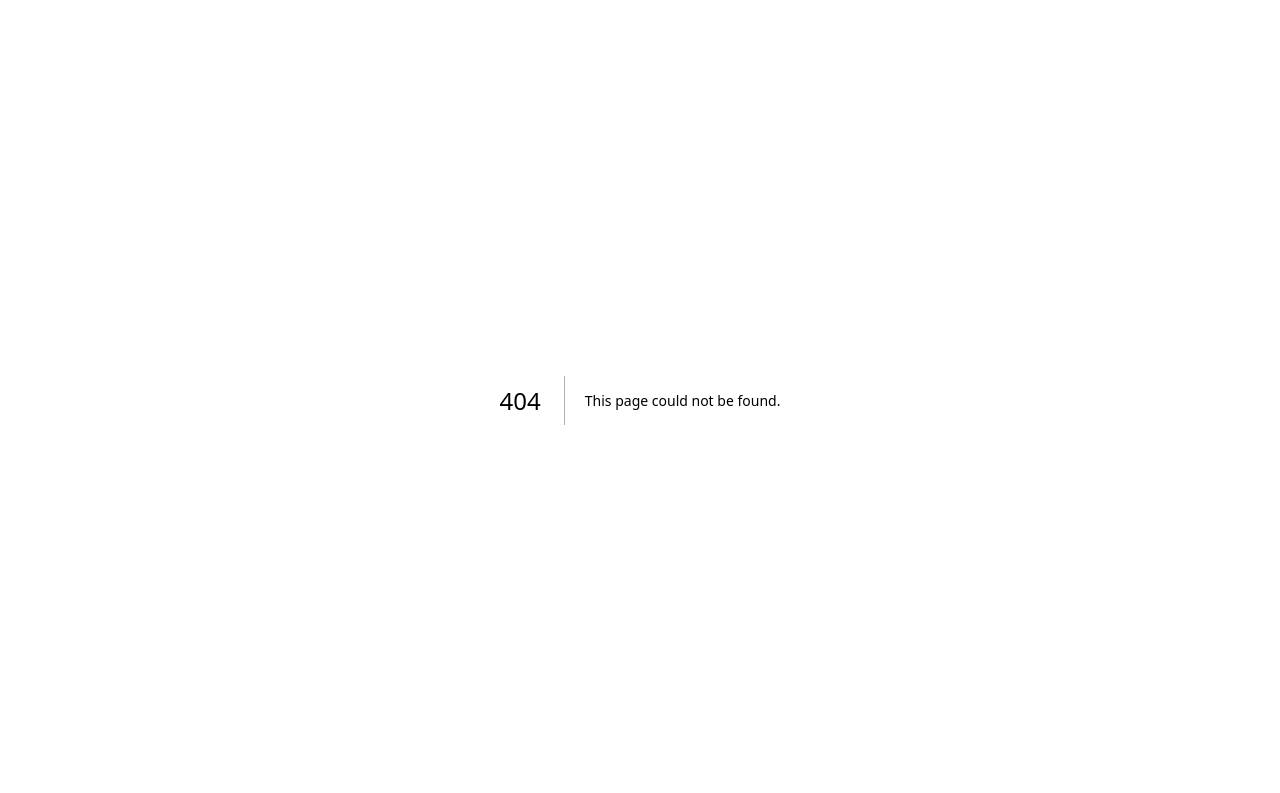
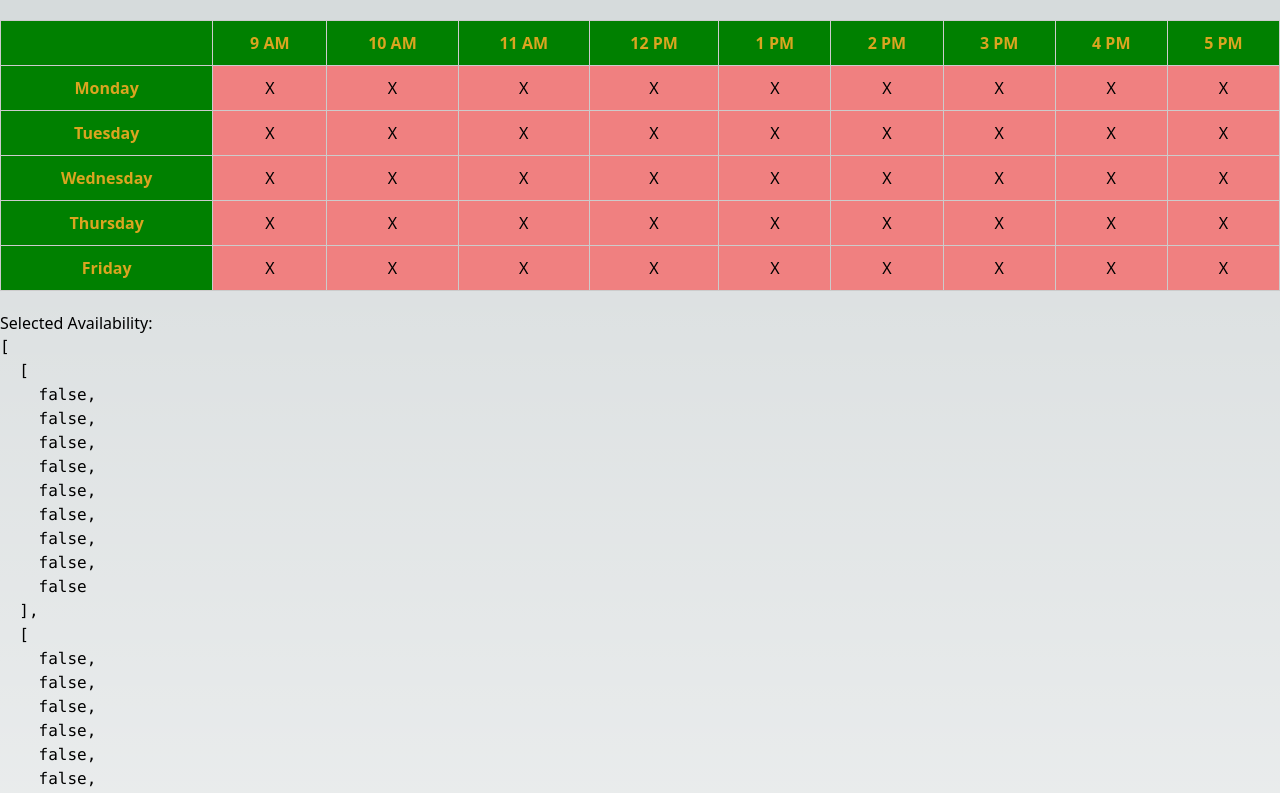
Before and after one commit to nnayk/cs-scheduling, a Next.js app in the folder frontend/: page /Availability in a window 1280 px wide. Before the commit this address had no page. Shown: the top 793 px of the page. Built offline with nearby package versions, Linux system fonts and the light colour scheme.

Commit message:
Fixed availability grid color scheme
Still adding neutral selection functionality

```diff
--- a/frontend/src/pages/AvailabilityGrid.js
+++ b/frontend/src/pages/Availability.js
@@ -1,5 +1,5 @@
 import { useState } from "react";
-import styles from "./AvailabilityGrid.module.css"; // Import the CSS styles
+import styles from "./Availability.module.css"; // Import the CSS styles
 
 const days = ["Monday", "Tuesday", "Wednesday", "Thursday", "Friday"];
 const times = [
@@ -14,13 +14,17 @@ const times = [
   "5 PM",
 ];
 
-export default function AvailabilityGrid() {
+export default function Availability() {
   const [availability, setAvailability] = useState(
     // Initialize a 2D array of false values (no availability)
     Array(days.length)
       .fill(null)
       .map(() => Array(times.length).fill(false))
   );
+
+  const getAvailabilityStyle = (dayIndex, timeIndex) => {
+    return availability[dayIndex][timeIndex] ? styles.available : "";
+  };
 
   const toggleAvailability = (dayIndex, timeIndex) => {
     // Toggle the selected time slot
@@ -44,17 +48,18 @@ export default function AvailabilityGrid() {
         <tbody>
           {days.map((day, dayIndex) => (
             <tr key={dayIndex}>
-              <td>{day}</td>
+              <th className="foo">{day}</th>
               {times.map((time, timeIndex) => (
                 <td
                   key={timeIndex}
                   className={
-                    availability[dayIndex][timeIndex] ? styles.available : ""
+                    getAvailabilityStyle(dayIndex, timeIndex)
+                    // availability[dayIndex][timeIndex] ? styles.available : ""
                   }
                   onClick={() => toggleAvailability(dayIndex, timeIndex)}
                 >
                   {/* Show selected availability status */}
-                  {availability[dayIndex][timeIndex] ? "✓" : ""}
+                  {availability[dayIndex][timeIndex] ? "✓" : "X"}
                 </td>
               ))}
             </tr>
--- a/frontend/src/pages/AvailabilityGrid.module.css
+++ b/frontend/src/pages/Availability.module.css
@@ -12,11 +12,18 @@
   }
 
   .grid th {
-    background-color: #f0f0f0;
+    /* background-color: #f0f0f0; */
+    background-color: green;
+    color: goldenrod;
   }
 
   .grid td {
-    background-color: #fff;
+    /* background-color: #fff; */
+    background-color: lightcoral;
+  }
+
+  .grid th.foo {
+    background-color: yellow;
   }
 
   .grid td.available {
@@ -25,5 +32,6 @@
   }
 
   .grid td:hover {
-    background-color: #ddd;
+    /* background-color: #ddd; */
+    /* background-color: wheat; */
   }
--- a/frontend/src/pages/index.js
+++ b/frontend/src/pages/index.js
@@ -1,4 +1,4 @@
-import AvailabilityGrid from "./AvailabilityGrid";
+import AvailabilityGrid from "./Availability";
 
 // export default function Home() {
 //   return (
```
